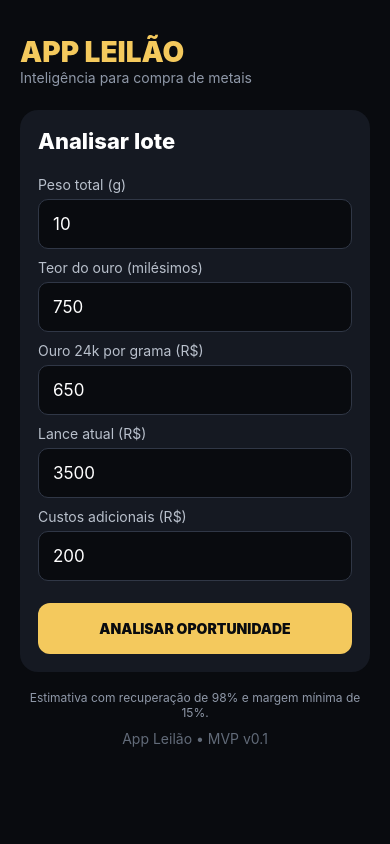
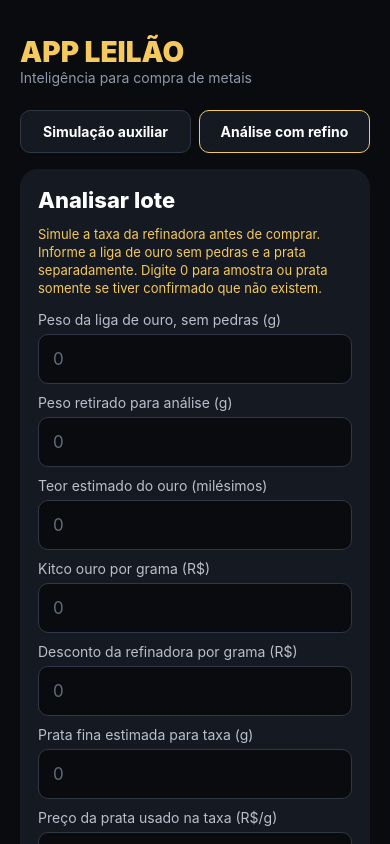
Before and after one commit to BidX7/App-Leilao, a React Native app: screen / in a window 390 px wide. Built offline with nearby package versions, Linux system fonts and the light colour scheme.

Commit message:
feat: integrar custos de refino à decisão de compra

```diff
--- a/App.js
+++ b/App.js
@@ -1,30 +1,52 @@
 import React, { useState } from 'react';
 import { KeyboardAvoidingView, Platform, SafeAreaView, ScrollView, StyleSheet, Text, TextInput, TouchableOpacity, View } from 'react-native';
 import { StatusBar } from 'expo-status-bar';
-import { analisarLote, formatarReal } from './src/auction';
+import { analisarLote, analisarRefino3M, formatarReal } from './src/auction';
 
 const CAMPOS = [
-  ['peso', 'Peso total (g)', 'decimal-pad'],
+  ['peso', 'Peso do metal analisado, sem pedras (g)', 'decimal-pad'],
   ['teor', 'Teor do ouro (milésimos)', 'number-pad'],
   ['cotacao', 'Ouro 24k por grama (R$)', 'decimal-pad'],
   ['lance', 'Lance atual (R$)', 'decimal-pad'],
   ['custos', 'Custos adicionais (R$)', 'decimal-pad']
 ];
 
+const CAMPOS_REFINO = [
+  ['peso', 'Peso da liga de ouro, sem pedras (g)', 'decimal-pad'],
+  ['amostra', 'Peso retirado para análise (g)', 'decimal-pad'],
+  ['teor', 'Teor estimado do ouro (milésimos)', 'number-pad'],
+  ['kitco', 'Kitco ouro por grama (R$)', 'decimal-pad'],
+  ['desconto', 'Desconto da refinadora por grama (R$)', 'decimal-pad'],
+  ['pesoPrata', 'Prata fina estimada para taxa (g)', 'decimal-pad'],
+  ['precoPrata', 'Preço da prata usado na taxa (R$/g)', 'decimal-pad'],
+  ['precoVendaOuro', 'Preço de venda do ouro fino (R$/g)', 'decimal-pad'],
+  ['lance', 'Preço total de compra do lote (R$)', 'decimal-pad'],
+  ['custos', 'Outros custos, sem o refino (R$)', 'decimal-pad']
+];
+
 export default function App() {
+  const [modo, setModo] = useState('refino');
   const [campos, setCampos] = useState({ peso: '10', teor: '750', cotacao: '650', lance: '3500', custos: '200' });
+  const [camposRefino, setCamposRefino] = useState({ peso: '', amostra: '', teor: '', kitco: '', desconto: '', pesoPrata: '', precoPrata: '', precoVendaOuro: '', lance: '', custos: '0' });
   const [resultado, setResultado] = useState(null);
   const [erro, setErro] = useState('');
 
   function atualizar(nome, valor) {
-    setCampos((atual) => ({ ...atual, [nome]: valor }));
+    const atualizarCampos = modo === 'refino' ? setCamposRefino : setCampos;
+    atualizarCampos((atual) => ({ ...atual, [nome]: valor }));
+    setErro('');
+    setResultado(null);
+  }
+
+  function selecionarModo(novoModo) {
+    setModo(novoModo);
     setErro('');
     setResultado(null);
   }
 
   function analisar() {
     try {
-      setResultado(analisarLote(campos));
+      setResultado(modo === 'refino' ? analisarRefino3M(camposRefino) : analisarLote(campos));
       setErro('');
     } catch (error) {
       setResultado(null);
@@ -41,12 +63,23 @@ export default function App() {
         <ScrollView contentContainerStyle={styles.container} keyboardShouldPersistTaps="handled">
           <Text style={styles.logo}>APP LEILÃO</Text>
           <Text style={styles.subtitulo}>Inteligência para compra de metais</Text>
+          <View style={styles.modos}>
+            <TouchableOpacity accessibilityRole="button" accessibilityState={{ selected: modo === 'manual' }} style={[styles.modo, modo === 'manual' && styles.modoAtivo]} onPress={() => selecionarModo('manual')}>
+              <Text style={styles.modoTexto}>Simulação auxiliar</Text>
+            </TouchableOpacity>
+            <TouchableOpacity accessibilityRole="button" accessibilityState={{ selected: modo === 'refino' }} style={[styles.modo, modo === 'refino' && styles.modoAtivo]} onPress={() => selecionarModo('refino')}>
+              <Text style={styles.modoTexto}>Análise com refino</Text>
+            </TouchableOpacity>
+          </View>
           <View style={styles.card}>
             <Text style={styles.titulo}>Analisar lote</Text>
-            {CAMPOS.map(([nome, label, keyboardType]) => (
+            <Text style={styles.orientacao}>{modo === 'refino'
+              ? 'Simule a taxa da refinadora antes de comprar. Informe a liga de ouro sem pedras e a prata separadamente. Digite 0 para amostra ou prata somente se tiver confirmado que não existem.'
+              : 'Simulação auxiliar sem custo de refinadora. Não use este resultado para decidir uma compra.'}</Text>
+            {(modo === 'refino' ? CAMPOS_REFINO : CAMPOS).map(([nome, label, keyboardType]) => (
               <View key={nome}>
                 <Text style={styles.label}>{label}</Text>
-                <TextInput accessibilityLabel={label} style={styles.input} value={campos[nome]} onChangeText={(valor) => atualizar(nome, valor)} keyboardType={keyboardType} placeholder="0" placeholderTextColor="#626b79" />
+                <TextInput accessibilityLabel={label} style={styles.input} value={modo === 'refino' ? camposRefino[nome] : campos[nome]} onChangeText={(valor) => atualizar(nome, valor)} keyboardType={keyboardType} placeholder="0" placeholderTextColor="#626b79" />
               </View>
             ))}
             {erro ? <Text style={styles.erro}>{erro}</Text> : null}
@@ -56,16 +89,31 @@ export default function App() {
           </View>
           {resultado && (
             <View style={styles.resultado} accessibilityLiveRegion="polite">
-              <Text style={[styles.decisao, { color: cor }]}>{resultado.decisao}</Text>
+              <Text style={[styles.decisao, { color: modo === 'refino' ? cor : '#f4c95d' }]}>{modo === 'refino' ? resultado.decisao : 'SIMULAÇÃO AUXILIAR'}</Text>
               <Text style={styles.info}>Ouro fino: {resultado.ouroFino.toFixed(2)} g</Text>
-              <Text style={styles.info}>Recuperação estimada: {resultado.recuperavel.toFixed(2)} g</Text>
-              <Text style={styles.info}>Valor recuperável: {formatarReal(resultado.valor)}</Text>
+              {modo === 'refino' ? (
+                <>
+                  <Text style={styles.info}>Ouro cobrado no refino (3%): {resultado.gramasTaxaOuro.toFixed(2)} g</Text>
+                  <Text style={styles.info}>Taxa do ouro: {formatarReal(resultado.custoRefinoOuro)}</Text>
+                  <Text style={styles.info}>Taxa da prata: {formatarReal(resultado.custoRefinoPrata)}</Text>
+                  <Text style={styles.info}>Custo total do refino: {formatarReal(resultado.custoRefino)}</Text>
+                  <Text style={styles.info}>Venda estimada do ouro: {formatarReal(resultado.valorVendaOuro)}</Text>
+                  <Text style={styles.info}>Custo total (compra + refino + outros): {formatarReal(resultado.custoTotal)}</Text>
+                </>
+              ) : (
+                <>
+                  <Text style={styles.info}>Recuperação estimada: {resultado.recuperavel.toFixed(2)} g</Text>
+                  <Text style={styles.info}>Valor recuperável: {formatarReal(resultado.valor)}</Text>
+                </>
+              )}
               <Text style={styles.info}>Lance máximo: {formatarReal(resultado.lanceMax)}</Text>
               <Text style={styles.lucro}>Lucro estimado: {formatarReal(resultado.lucro)}</Text>
-              <Text style={[styles.roi, { color: cor }]}>ROI: {resultado.roi.toFixed(1)}%</Text>
+              <Text style={[styles.roi, { color: cor }]}>ROI: {resultado.roi === null ? 'não aplicável (custo zero)' : `${resultado.roi.toFixed(1)}%`}</Text>
             </View>
           )}
-          <Text style={styles.aviso}>Estimativa com recuperação de 98% e margem mínima de 15%.</Text>
+          <Text style={styles.aviso}>{modo === 'refino'
+            ? 'Conforme simulação 3M: taxa de 3% do ouro fino a Kitco menos desconto; prata cobrada pelo peso informado. Ouro devolvido integralmente após a amostra. Margem mínima de 15%. Confirme teor, pesagens, preços e cobrança com a refinadora antes de comprar.'
+            : 'Estimativa antiga com recuperação de 98%, sem custo da refinadora. A decisão de compra exige a análise com refino.'}</Text>
           <Text style={styles.rodape}>App Leilão • MVP v0.1</Text>
         </ScrollView>
       </KeyboardAvoidingView>
@@ -78,8 +126,13 @@ const styles = StyleSheet.create({
   container: { padding: 20, paddingBottom: 50 },
   logo: { color: '#f4c95d', fontSize: 28, fontWeight: '900', marginTop: 15 },
   subtitulo: { color: '#8f98a8', marginBottom: 24 },
+  modos: { flexDirection: 'row', marginBottom: 16, gap: 8 },
+  modo: { flex: 1, backgroundColor: '#151922', padding: 12, borderRadius: 10, borderWidth: 1, borderColor: '#303746' },
+  modoAtivo: { borderColor: '#f4c95d' },
+  modoTexto: { color: '#fff', fontWeight: '700', textAlign: 'center' },
   card: { backgroundColor: '#151922', borderRadius: 18, padding: 18 },
   titulo: { color: '#fff', fontSize: 22, fontWeight: '800', marginBottom: 12 },
+  orientacao: { color: '#f4c95d', fontSize: 13, lineHeight: 18, marginBottom: 4 },
   label: { color: '#b9c0cc', marginTop: 10, marginBottom: 6 },
   input: { backgroundColor: '#090b0f', color: '#fff', padding: 14, borderRadius: 10, fontSize: 17, borderWidth: 1, borderColor: '#303746' },
   erro: { color: '#ff8a8a', marginTop: 14, lineHeight: 20 },
--- a/src/auction.js
+++ b/src/auction.js
@@ -1,9 +1,27 @@
 const MARGEM_MINIMA = 0.15;
 const RECUPERACAO_PADRAO = 0.98;
+const TAXA_OURO_REFINO = 0.03;
+const TAXA_PRATA_REFINO = 1;
+
+function arredondarCentavos(valor) {
+  return Math.round((valor + Number.EPSILON) * 100) / 100;
+}
+
+function validarResultados(valores) {
+  if (!valores.every(Number.isFinite)) {
+    throw new Error('Os valores informados são grandes demais para um cálculo seguro.');
+  }
+}
 
 export function parseNumero(valor) {
   const texto = String(valor ?? '').trim().replace(/\s/g, '');
   if (!texto) return Number.NaN;
+  if (/[eE]/.test(texto)) return Number.NaN;
+  if ((texto.match(/,/g) ?? []).length > 1) return Number.NaN;
+  if (texto.includes(',') && texto.lastIndexOf('.') > texto.lastIndexOf(',')) return Number.NaN;
+  if (texto.includes('.') && !texto.includes(',') && /^\d{1,3}(?:\.\d{3})+$/.test(texto)) {
+    return Number(texto.replace(/\./g, ''));
+  }
   const normalizado = texto.includes(',') ? texto.replace(/\./g, '').replace(',', '.') : texto;
   const numero = Number(normalizado);
   return Number.isFinite(numero) ? numero : Number.NaN;
@@ -28,12 +46,62 @@ export function analisarLote(campos) {
   const lucro = valor - custoTotal;
   const roi = custoTotal > 0 ? (lucro / custoTotal) * 100 : 0;
   const lanceMax = Math.max(0, valor / (1 + MARGEM_MINIMA) - custos);
+  validarResultados([ouroFino, recuperavel, valor, custoTotal, lucro, roi, lanceMax]);
   let decisao = 'NÃO COMPRAR';
   if (lucro > 0 && roi >= MARGEM_MINIMA * 100) decisao = 'COMPRAR';
   else if (lucro > 0) decisao = 'CUIDADO';
   return { ouroFino, recuperavel, valor, custoTotal, lucro, roi, lanceMax, decisao };
 }
 
+// Simulação conforme o orçamento da refinadora: ouro e gramas cobradas
+// arredondados a 2 casas antes de calcular cada valor em reais.
+export function analisarRefino3M(campos) {
+  const peso = parseNumero(campos.peso);
+  const amostra = parseNumero(campos.amostra);
+  const teor = parseNumero(campos.teor);
+  const kitco = parseNumero(campos.kitco);
+  const desconto = parseNumero(campos.desconto);
+  const pesoPrata = parseNumero(campos.pesoPrata);
+  const precoPrata = parseNumero(campos.precoPrata);
+  const precoVendaOuro = parseNumero(campos.precoVendaOuro);
+  const lance = parseNumero(campos.lance);
+  const custos = parseNumero(campos.custos);
+
+  if (![peso, amostra, teor, kitco, desconto, pesoPrata, precoPrata, precoVendaOuro, lance, custos].every(Number.isFinite)) {
+    throw new Error('Preencha todos os campos com números válidos; use 0 quando não houver prata ou outros custos.');
+  }
+  if (peso <= 0 || amostra < 0 || amostra >= peso) throw new Error('A amostra deve ser menor que o peso e não pode ser negativa.');
+  if (teor <= 0 || teor > 1000) throw new Error('O teor deve estar entre 1 e 1000.');
+  if (kitco <= 0 || desconto < 0 || desconto >= kitco) throw new Error('A cotação Kitco deve superar o desconto da refinadora.');
+  if (pesoPrata < 0 || precoPrata < 0 || precoVendaOuro <= 0 || lance < 0 || custos < 0) {
+    throw new Error('Prata, preços, lance e custos não podem ser negativos; a venda do ouro deve ser maior que zero.');
+  }
+  if (pesoPrata > 0 && precoPrata <= 0) throw new Error('Informe o preço da prata quando houver prata estimada.');
+
+  const pesoAposAmostra = peso - amostra;
+  const ouroFino = arredondarCentavos(pesoAposAmostra * teor / 1000);
+  const gramasTaxaOuro = arredondarCentavos(ouroFino * TAXA_OURO_REFINO);
+  const precoTaxaOuro = kitco - desconto;
+  const custoRefinoOuro = arredondarCentavos(gramasTaxaOuro * precoTaxaOuro);
+  const custoRefinoPrata = arredondarCentavos(pesoPrata * precoPrata * TAXA_PRATA_REFINO);
+  const custoRefino = arredondarCentavos(custoRefinoOuro + custoRefinoPrata);
+  const valorVendaOuro = arredondarCentavos(ouroFino * precoVendaOuro);
+  const custoTotal = arredondarCentavos(lance + custos + custoRefino);
+  const lucro = arredondarCentavos(valorVendaOuro - custoTotal);
+  const roi = custoTotal > 0 ? lucro / custoTotal * 100 : null;
+  const lanceMax = Math.max(0, arredondarCentavos(valorVendaOuro / (1 + MARGEM_MINIMA) - custos - custoRefino));
+
+  validarResultados([pesoAposAmostra, ouroFino, gramasTaxaOuro, precoTaxaOuro, custoRefinoOuro, custoRefinoPrata,
+    custoRefino, valorVendaOuro, custoTotal, lucro, lanceMax, ...(roi === null ? [] : [roi])]);
+
+  let decisao = 'NÃO COMPRAR';
+  if (lucro > 0 && roi !== null && roi + 1e-9 >= MARGEM_MINIMA * 100) decisao = 'COMPRAR';
+  else if (lucro > 0) decisao = 'CUIDADO';
+
+  return { pesoAposAmostra, ouroFino, gramasTaxaOuro, precoTaxaOuro, custoRefinoOuro, custoRefinoPrata,
+    custoRefino, valorVendaOuro, custoTotal, lucro, roi, lanceMax, decisao };
+}
+
 export function formatarReal(valor) {
   return new Intl.NumberFormat('pt-BR', { style: 'currency', currency: 'BRL' }).format(valor);
 }
```
Also changed, not shown: 2 other files (tests, documents, lock files or other folders).
